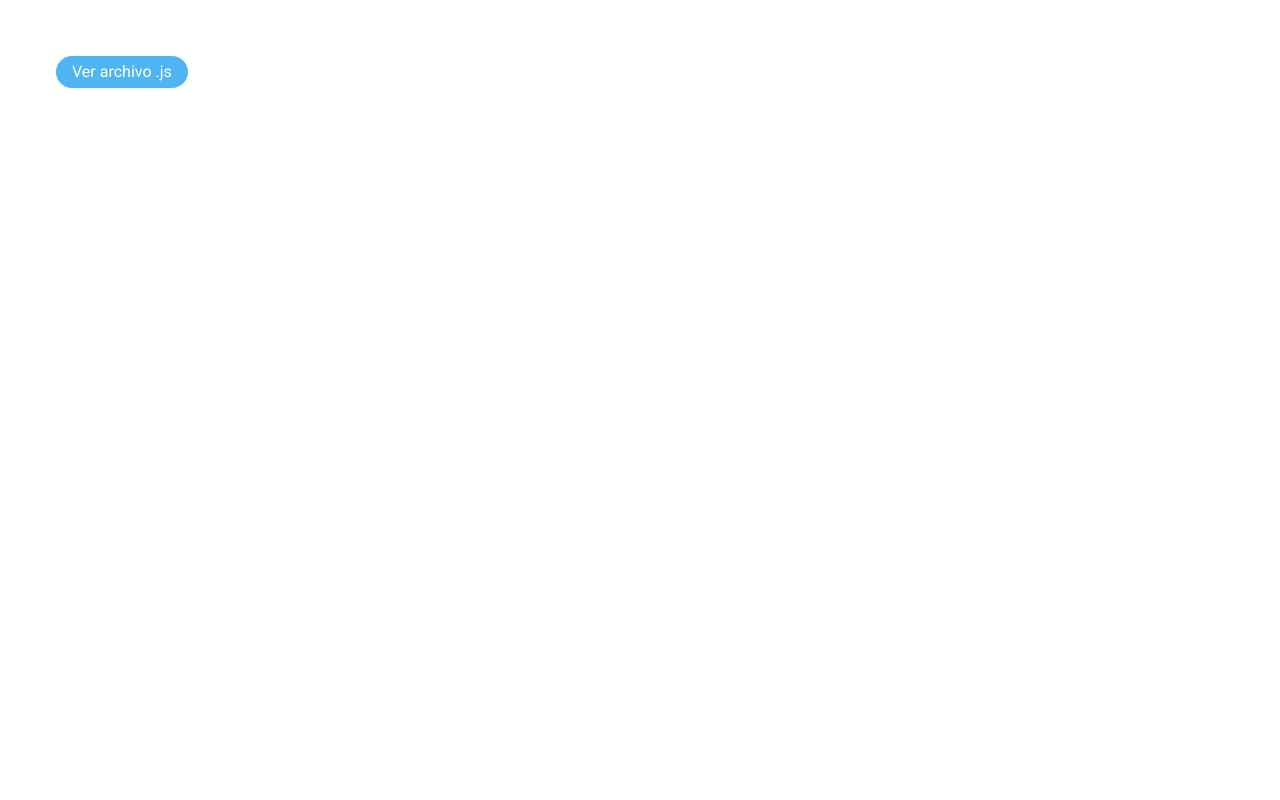
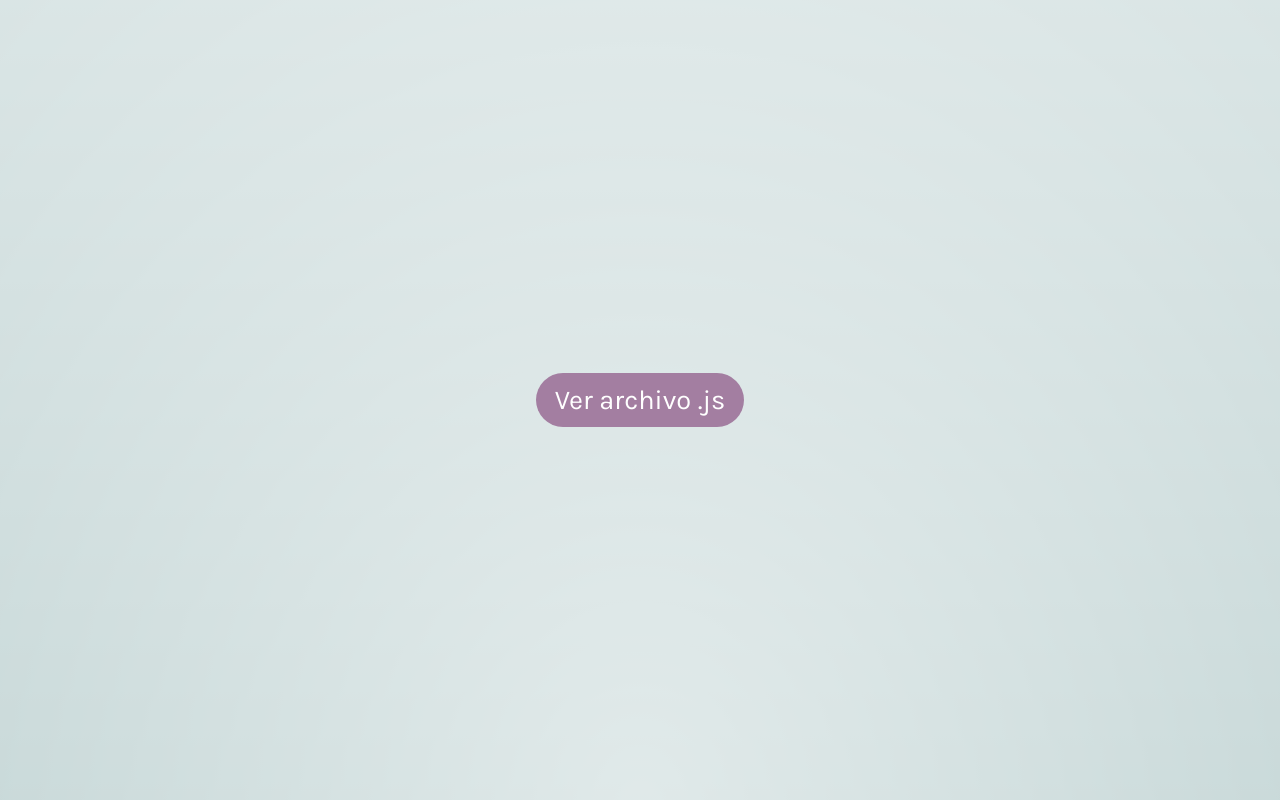
Before and after one commit to AlejandriaA/alejandriaa.github.io, a plain HTML site: page Tarea4/index.html in a window 1280 px wide. Drawn offline with Linux system fonts and the light colour scheme.

Commit message:
cambios css

```diff
--- a/Tarea4/estilos.css
+++ b/Tarea4/estilos.css
@@ -1,19 +1,33 @@
-@import url('https://fonts.googleapis.com/css2?family=Roboto&display=swap');
+@import url('https://fonts.googleapis.com/css2?family=Karla&display=swap');
+
+*{
+margin:0;
+box-sizing:border-box;
+padding:0;
+}
+
+body{
+    min-height: 100vh;
+    background-color: #CDDCDC;
+    background-image: radial-gradient(at 50% 100%, rgba(255,255,255,0.50) 0%, rgba(0,0,0,0.50) 100%), linear-gradient(to bottom, rgba(255,255,255,0.25) 0%, rgba(0,0,0,0.25) 100%);
+    background-blend-mode: screen, overlay;
+    display:flex;
+    justify-content: center;
+    align-items: center;
+}
 
 div a{
-    display:inline-block;
-    padding:0.4em 1em;
-    margin:3em;
-    border-radius:5em;
-    box-sizing: border-box;
+    padding:0.4em 0.7em;
+    border-radius:4em;
     text-decoration:none;
-    font-family:'Roboto',sans-serif;
-    font-weight:300;
-    color:#FFFFFF;
-    background-color:#4eb5f1;
     text-align:center;
-    transition: all 0.2s;
+    font-family:'Karla', sans-serif;
+    font-weight: 400;
+    font-size: 1.7em;
+    color:#ffffff;
+    background-color:#a37ea1;
 }
 div a:hover{
-    background-color:#4095c6;
+    font-size: 1.9em;
+    transition: all 0.3s;
 }
--- a/css/estilos.css
+++ b/css/estilos.css
@@ -1,31 +1,38 @@
+@import url('https://fonts.googleapis.com/css2?family=Karla&display=swap');
+
 *{
 margin:0;
 box-sizing:border-box;
 padding:0;
 }
 
-body {
-    background-color: #444;
+body{
+    background-image: linear-gradient(to top, #ebbba7 0%, #cfc7f8 100%);
     color: white;
     min-height: 100vh;
     display: flex;
     flex-direction: column;
     justify-content: center;
     align-items: center;
-    font-family: sans-serif;
+    font-family: 'Karla', sans-serif;
 }
 
 h1{
     margin-bottom: 2rem;
-    font-size: 2rem;
+    font-size: 3rem;
+    text-align: center;
 }
 
 h2{
     margin-bottom: 2rem;
+    font-size: 2rem;
 }
 
 .tareas{
     list-style: none;
+    line-height: 2rem;
+    font-size: 1.2rem;
+    text-align: center;
 }
 
 .tareas__link{
@@ -33,8 +40,9 @@ h2{
     color: white;
     font-family: sans-serif;
     transition: 0.2s all ease-in ;
+    font-family: 'Karla', sans-serif;
 }
 
 .tareas__link:hover{
-    font-size: 1.2rem;
+    font-size: 1.3rem;
 }
```
Also changed, not shown: index.html (+6 -6 lines).
